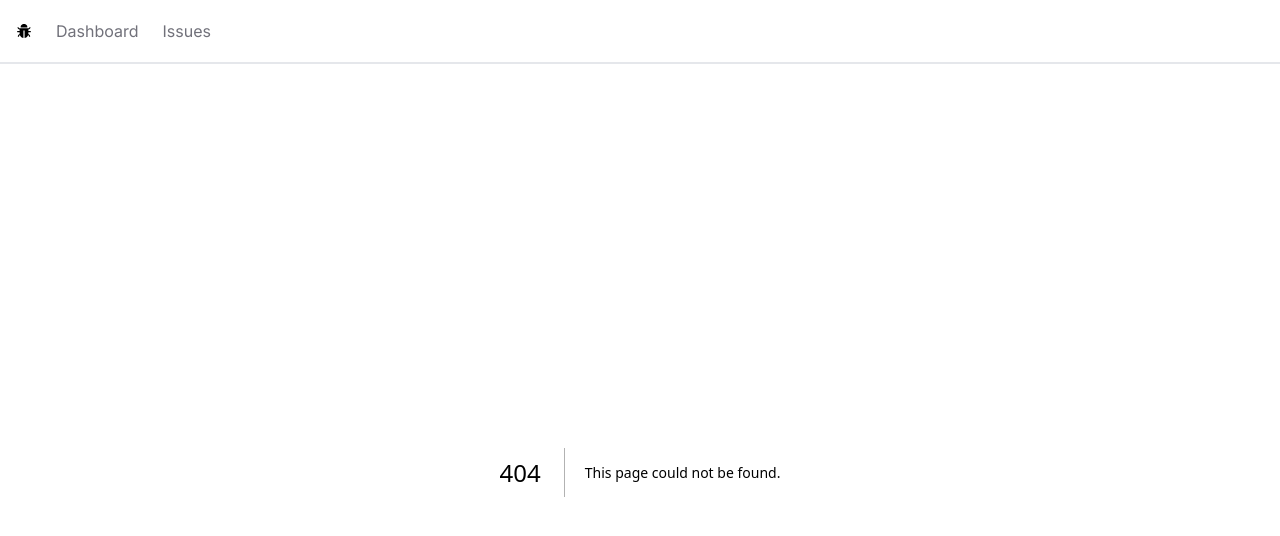
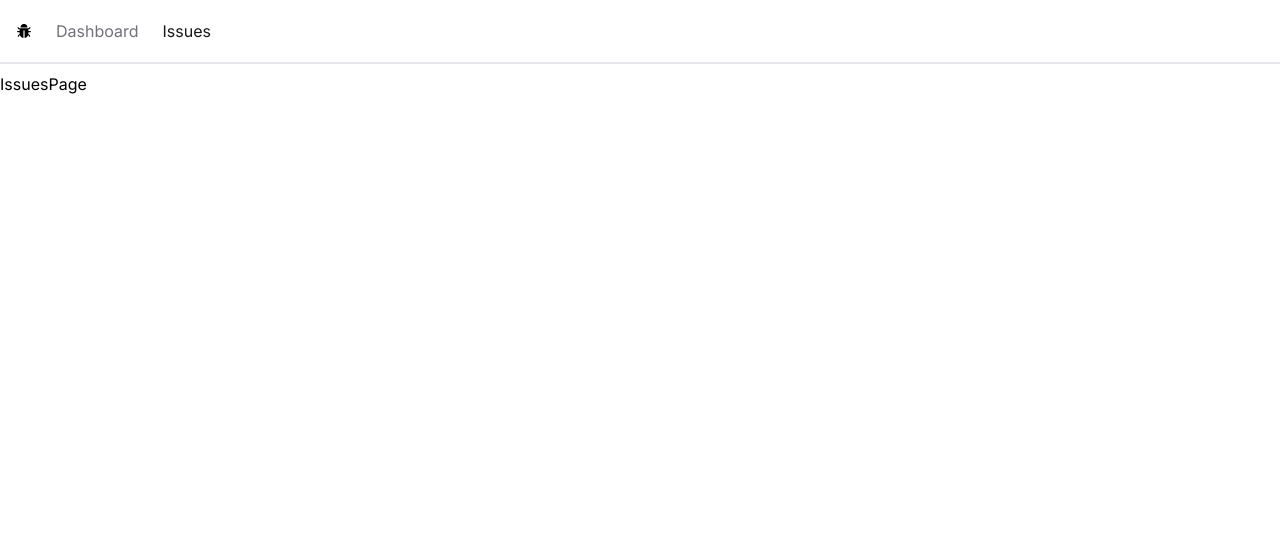
Before and after one commit to shale00/Next-Issue-Tracker, a Next.js app: page /issues in a window 1280 px wide. Before the commit this address had no page. Shown: the top 536 px of the page. Built offline with nearby package versions, Linux system fonts and the light colour scheme.

Commit message:
added issues path and page, added conditional styling to navbar links

```diff
--- a/app/NavBar.tsx
+++ b/app/NavBar.tsx
@@ -1,5 +1,6 @@
-import { link } from "fs";
+'use client';
 import Link from "next/link";
+import { usePathname } from "next/navigation";
 import React from "react";
 import { AiFillBug } from "react-icons/ai";
 
@@ -8,6 +9,10 @@
     { label: "Dashboard", href: "/" },
     { label: "Issues", href: "/issues" },
   ];
+
+  const currentPath = usePathname();
+
+
   return (
     <nav className="flex space-x-6 border-b-2 mb-2 p-4 h-16 items-center">
       <Link href="/">
@@ -17,7 +22,7 @@
         {links.map((link) => (
           <Link
             key={link.href}
-            className="text-zinc-500 hover:text-zinc-800 transition-colors"
+            className={`${link.href === currentPath ? 'text-zinc-900' : 'text-zinc-500'} hover:text-zinc-800 transition-colors`}
             href={link.href}
           >
             {link.label}
--- /dev/null
+++ b/app/issues/page.tsx
@@ -0,0 +1,9 @@
+import React from 'react'
+
+const IssuesPage = () => {
+  return (
+    <div>IssuesPage</div>
+  )
+}
+
+export default IssuesPage
```
